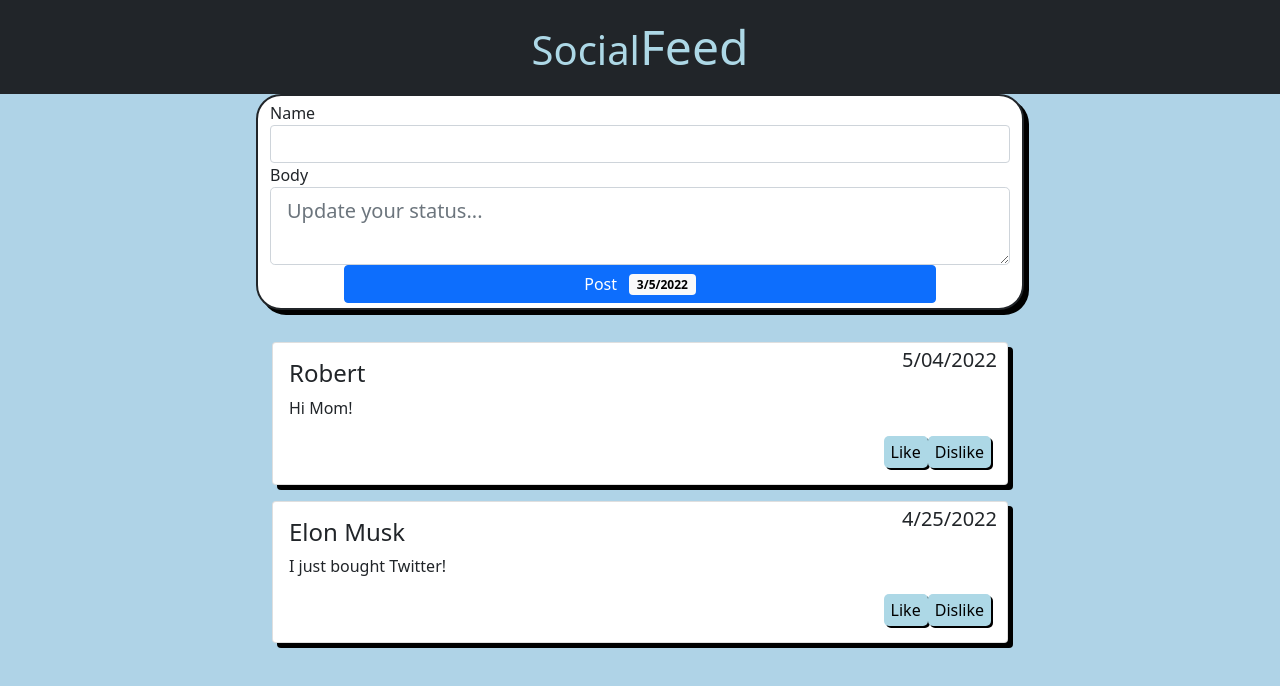
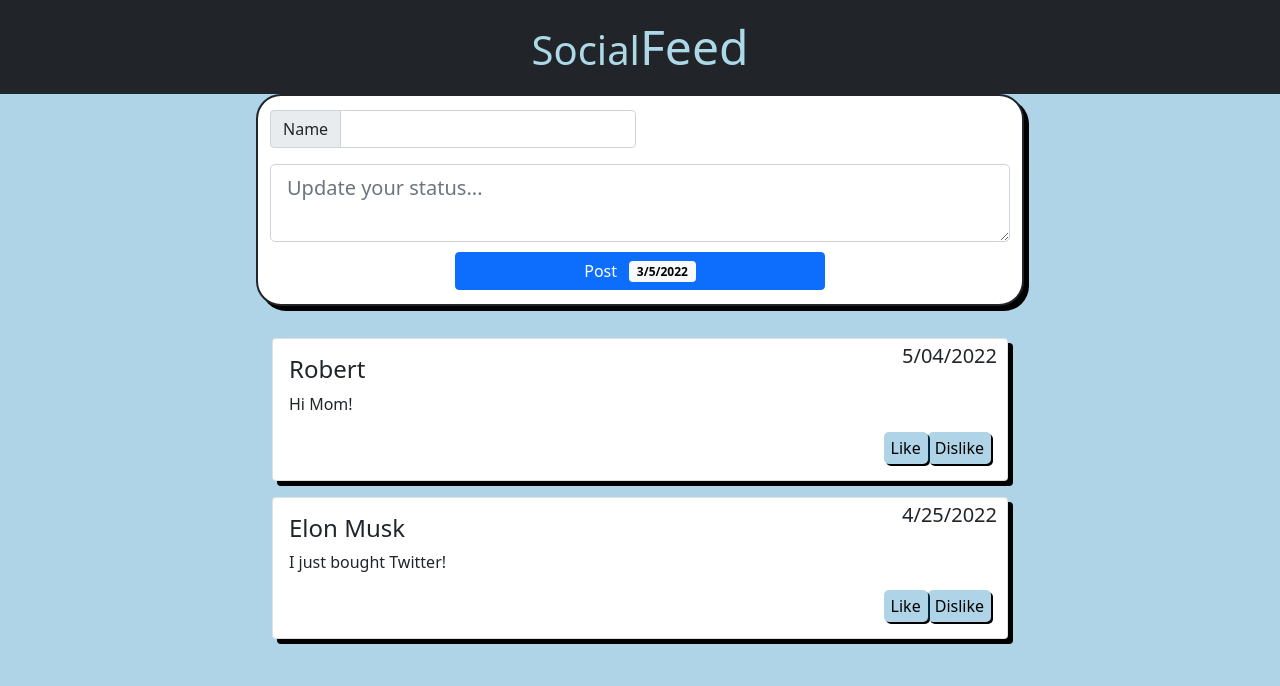
Before and after one commit to RAGessler/SocialFeed, a React (Create React App) app: page / in a window 1280 px wide. Shown: the top 686 px of the page. Built offline with nearby package versions, Linux system fonts and the light colour scheme; the HTML template or start-up script is replaced by a standard one.

Commit message:
changed some styling on input fields

```diff
--- a/src/Components/CreatePost/CreatePost.css
+++ b/src/Components/CreatePost/CreatePost.css
@@ -4,5 +4,5 @@
     border-radius: 25px;
     box-shadow: 5px 5px black;
     background-color: white;
-    padding: 5px;
+    padding: 14px;
 }
--- a/src/Components/CreatePost/CreatePost.jsx
+++ b/src/Components/CreatePost/CreatePost.jsx
@@ -24,14 +24,13 @@ const CreatePost = (props) => {
     return(
         <div className='container'>
                 <form onSubmit={handleSubmit} className=''>
-                    <div className='form-group'>
-                        <label htmlFor='postName' >Name</label>
-                        <input id='postName' className='form-control' type="text" value={name} onChange={(event) => setName(event.target.value)}/>
+                    <div className='input-group mb-3' style={{}}>
+                        <span className='input-group-text'>Name</span>
+                        <input id='postName' style={{maxWidth: '40%'}} className='form-control' type="text" value={name} onChange={(event) => setName(event.target.value)}/>
                     </div>
                     <div className='form-group'>
-                        <label htmlFor="postBody">Body</label>
                         <textarea id='postBody' className='form-control form-control-lg' placeholder='Update your status...' aria-label='Body' type="text" value={body} onChange={(event) => setBody(event.target.value)}/>
-                        <button className='btn btn-primary' style={{margin: "0 auto", display: "block", width: "80%"}} type='submit'>Post
+                        <button className='btn btn-primary' style={{margin: "0 auto", marginTop: '10px' , display: "block", width: "50%",}} type='submit'>Post
                         <span className='badge bg-light' style={{color:'black', marginLeft: '1em'}} >{fullDate}</span>
                         </button>
                     </div>
--- a/src/Components/DisplayPosts/CustomButtons/LikeButton.css
+++ b/src/Components/DisplayPosts/CustomButtons/LikeButton.css
@@ -17,7 +17,7 @@ button{
 }
 
 .inactive{
-    background-color: lightblue;
+    background-color: #0777b352;
     box-shadow: 2px 2px;
     border-radius: 5px;
 }
```
